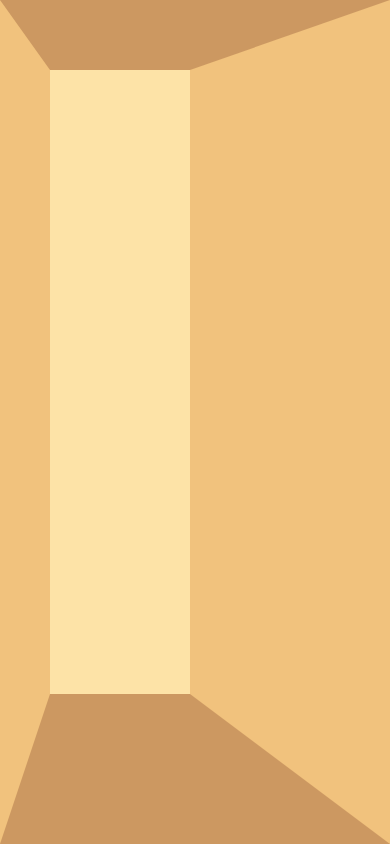
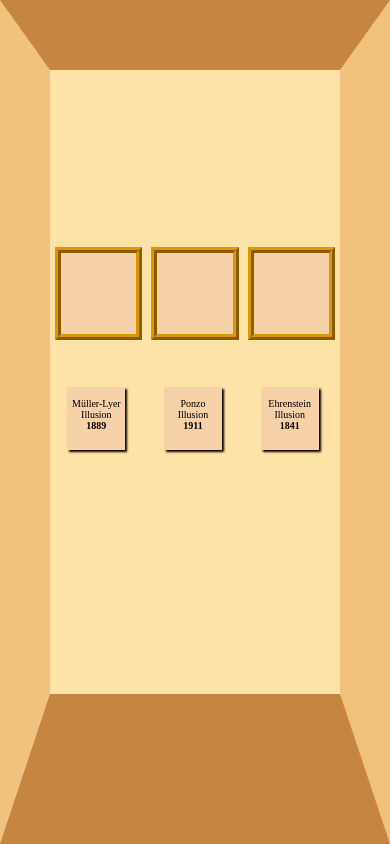
Before and after one commit to PapimonLikelion/understanding-of-psychology, a plain HTML site: page index.html in a window 390 px wide. Drawn offline with Linux system fonts and the light colour scheme.

Commit message:
feat: 박물관 벽 만들기 - 게시물 벽에 걸기

```diff
--- a/app.js
+++ b/app.js
@@ -1,40 +1,19 @@
-import {
-    Wall
-} from './wall.js'
-
 class App {
     constructor() {
-        this.canvas = document.createElement('canvas');
-        document.body.appendChild(this.canvas);
-        this.ctx = this.canvas.getContext('2d');
+        this.picture1 = document.getElementById("jsPicture1");
+        this.picture2 = document.getElementById("jsPicture2");
+        this.picture3 = document.getElementById("jsPicture3");
+        this.description1 = document.getElementById("jsDescription1");
+        this.description2 = document.getElementById("jsDescription2");
+        this.description3 = document.getElementById("jsDescription3");
 
-        this.pixelRatio = window.devicePixelRatio > 1 ? 2 : 1;
-
-        window.addEventListener("resize", this.resize.bind(this), false);
-        this.resize();
-
-        this.numberOfPictures = 3;
-        window.requestAnimationFrame(this.animate.bind(this));
+        this.writeDescription();
     }
 
-    resize() {
-        this.stageWidth = document.body.clientWidth;
-        this.stageHeight = document.body.clientHeight;
-
-        this.canvas.width = this.stageWidth * this.pixelRatio;
-        this.canvas.height = this.stageHeight * this.pixelRatio;
-        this.ctx.scale(this.pixelRatio, this.pixelRatio);
-
-        this.wall = new Wall(
-            this.canvas.width,
-            this.canvas.height,
-        )
-    }
-
-    animate() {
-        window.requestAnimationFrame(this.animate.bind(this));
-        this.wall.drawWall(this.ctx);
-        this.wall.drawPictureOnWall(this.ctx, this.numberOfPictures);
+    writeDescription() {
+        this.description1.innerHTML = "<br> Müller-Lyer Illusion <br> <strong> 1889 </strong>";
+        this.description2.innerHTML = "<br> Ponzo Illusion <br> <strong> 1911 </strong>";
+        this.description3.innerHTML = "<br> Ehrenstein Illusion <br> <strong> 1841 </strong>";
     }
 }
 
--- a/index.html
+++ b/index.html
@@ -8,7 +8,19 @@
     </head>
     <body>
         <div class="wall">
+            <div class="work1 work">
+                <div class="picture1 picture" id="jsPicture1"></div>
+                <div class="descrpition1 description" id="jsDescription1"></div>
+            </div>
+            <div class="work2 work">
+                <div class="picture2 picture" id="jsPicture2"></div>
+                <div class="descrpition2 description" id="jsDescription2"></div>
+            </div>
+            <div class="work3 work">
+                <div class="picture3 picture" id="jsPicture3"></div>
+                <div class="descrpition3 description" id="jsDescription3"></div>
+            </div>
         </div>
-        <!-- <script src="app.js" type="module"></script> -->
+        <script src="app.js" type="module"></script>
     </body>
 </html>
--- a/style.css
+++ b/style.css
@@ -26,25 +26,112 @@ canvas {
 .wall {
     height: calc(100% - 280px);
     background-color: #fde3a7;
-    border-top: 80px solid #cc9861;
+    border-top: 80px solid #c68642;
     border-left: 200px solid #f1c27d;
     border-right: 200px solid #f1c27d;
-    border-bottom: 200px solid #cc9861;
+    border-bottom: 200px solid #c68642;
+    display: flex;
+    flex-direction: row;
+    justify-content: space-around;
 }
+
+.work {
+    width: 100%;
+    height: 100%;
+    display: flex;
+    flex-direction: column;
+}
+
+.work > .picture {
+    margin-top: 80px;
+    margin-left:15%;
+    width: calc(70% - 10px);
+    height: 35%;
+    background: #f7d1a8;
+    border: 10px inset #dd9700;
+    outline: 10px outset #dd9700;
+}
+
+.work > .description {
+    margin-top: 80px;
+    margin-left: calc(30% - 2px);
+    width: 40%;
+    height: 15%;
+    background-color: #f7d1a8;
+    box-shadow: 2px 2px 2px;
+    text-align: center;
+    font-size: 15px;
+}
+
+@media (max-width: 1080px) {
+    .wall {
+        border-left: 140px solid #f1c27d;
+        border-right: 140px solid #f1c27d;
+    }
+
+    .work > .picture {
+        margin-top: 160px;
+        margin-left: calc(15% - 10px);
+        width: 70%;
+        height: 20%;
+    }
+
+    .work > .description {
+        margin-top: 80px;
+        margin-left: calc(25% - 2px);
+        width: 50%;
+        height: 13%;
+        font-size: 14px;
+    }
+}
+
 
 @media (max-width: 768px) {
     .wall {
-        border-left: 150px solid #f1c27d;
-        border-right: 150px solid #f1c27d;
+        border-left: 110px solid #f1c27d;
+        border-right: 110px solid #f1c27d;
+    }
+
+    .work > .picture {
+        margin-top: 160px;
+        margin-left: calc(15% - 7px);
+        width: 70%;
+        height: 20%;
+        border: 7px inset #dd9700;
+        outline: 7px outset #dd9700;
+    }
+
+    .work > .description {
+        margin-top: 80px;
+        margin-left: calc(25% - 2px);
+        width: 50%;
+        height: 13%;
     }
 }
 
 @media (max-width: 480px ) {
     .wall {
         height: calc(100% - 220px);
-        border-top: 70px solid #cc9861;
+        border-top: 70px solid #c68642;
         border-left: 50px solid #f1c27d;
-        border-right: 200px solid #f1c27d;
-        border-bottom: 150px solid #cc9861;
+        border-right: 50px solid #f1c27d;
+        border-bottom: 150px solid #c68642;
+    }
+
+    .work > .picture {
+        margin-top: 180px;
+        margin-left: calc(11% - 3px);
+        width: 78%;
+        height: 13%;
+        border: 3px inset #dd9700;
+        outline: 3px outset #dd9700;
+    }
+
+    .work > .description {
+        margin-top: 50px;
+        margin-left: calc(20% - 2px);
+        width: 60%;
+        height: 10%;
+        font-size: 10px;
     }
 }
```
Also changed, not shown: picture.js (deleted, +0 -30 lines), wall.js (deleted, +0 -75 lines).
